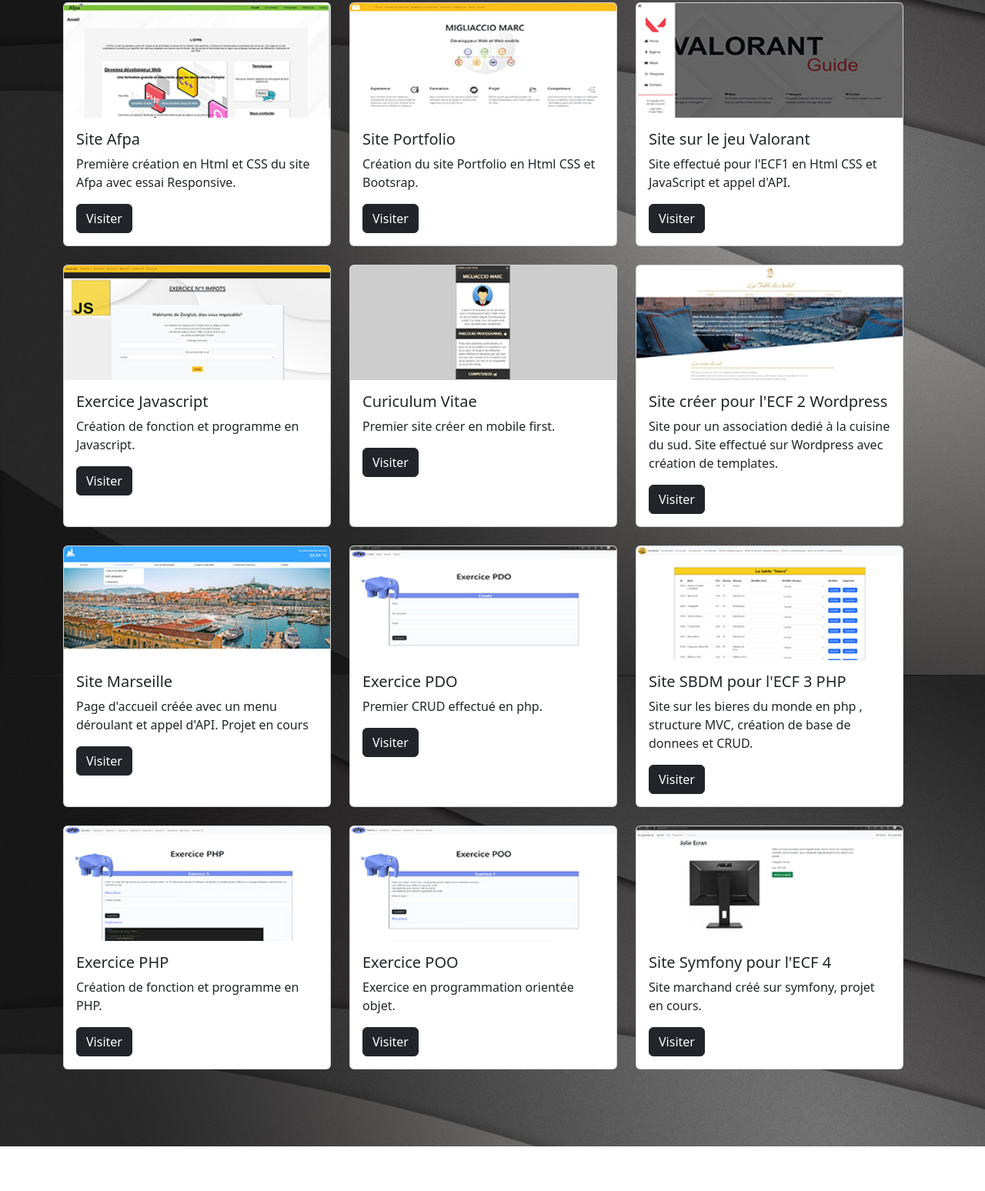
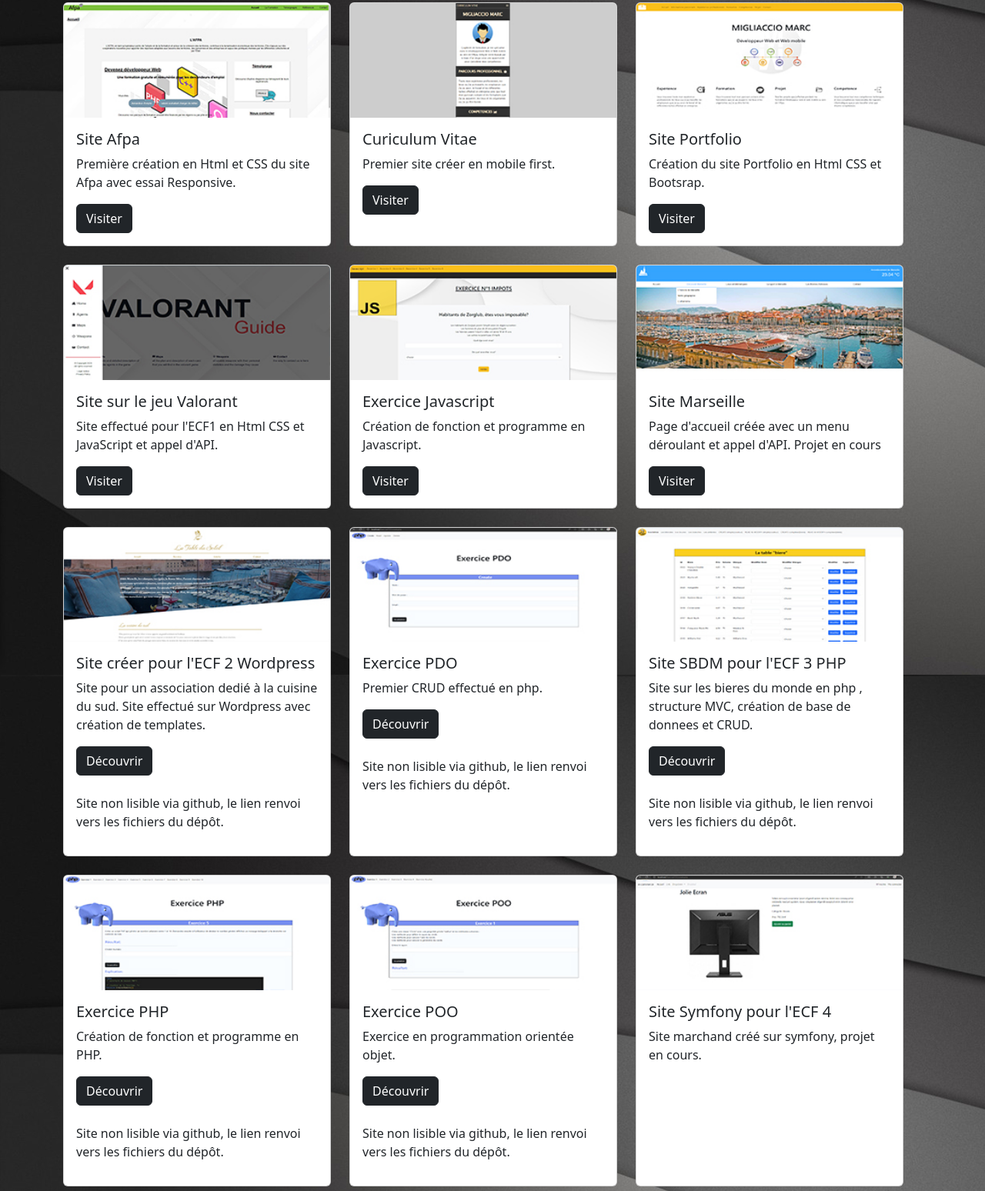
Before and after one commit to Valann13/Site-Portfolio, a website: page index.html in a window 1280 px wide. Shown: the part 6030-7578 px from the top of the page at 77% size. Drawn offline with nearby package versions, Linux system fonts and the light colour scheme.

Commit message:
first commit

```diff
--- a/index.html
+++ b/index.html
@@ -548,6 +548,16 @@
           </div>
           <div class="col">
             <div class="card h-100">
+              <img src="Image/first.jpg" class="card-img-top" alt="Image vide pour les sites a venir">
+              <div class="card-body">
+                <h5 class="card-title">Curiculum Vitae</h5>
+                <p class="card-text">Premier site créer en mobile first.</p>
+                <a href="https://valann13.github.io/curriculumVitae/" target="_blank" class="btn btn-dark">Visiter</a>
+              </div>
+            </div>
+          </div>
+          <div class="col">
+            <div class="card h-100">
               <img src="Image/SiteCV.jpg" class="card-img-top" alt="image representant le site portfolio ">
               <div class="card-body">
                 <h5 class="card-title">Site Portfolio</h5>
@@ -576,26 +586,8 @@
               </div>
             </div>
           </div>
-          <div class="col">
-            <div class="card h-100">
-              <img src="Image/first.jpg" class="card-img-top" alt="Image vide pour les sites a venir">
-              <div class="card-body">
-                <h5 class="card-title">Curiculum Vitae</h5>
-                <p class="card-text">Premier site créer en mobile first.</p>
-                <a href="https://valann13.github.io/curriculumVitae/" target="_blank" class="btn btn-dark">Visiter</a>
-              </div>
-            </div>
-          </div>
-          <div class="col">
-            <div class="card h-100">
-              <img src="Image/wordpress.jpg" class="card-img-top" alt="Image vide pour les sites a venir">
-              <div class="card-body">
-                <h5 class="card-title">Site créer pour l'ECF 2 Wordpress</h5>
-                <p class="card-text">Site pour un association dedié à la cuisine du sud. Site effectué sur Wordpress avec création de templates.</p>
-                <a href="#" target="_blank" class="btn btn-dark">Visiter</a>
-              </div>
-            </div>
-          </div>
+
+
           <div class="col">
             <div class="card h-100">
               <img src="Image/marseille.jpg" class="card-img-top" alt="Image vide pour les sites a venir">
@@ -606,13 +598,29 @@
               </div>
             </div>
           </div>
+
+          <div class="col">
+            <div class="card h-100">
+              <img src="Image/wordpress.jpg" class="card-img-top" alt="Image vide pour les sites a venir">
+              <div class="card-body">
+                <h5 class="card-title">Site créer pour l'ECF 2 Wordpress</h5>
+                <p class="card-text">Site pour un association dedié à la cuisine du sud. Site effectué sur Wordpress avec création de templates.</p>
+                <a href="#" target="_blank" class="btn btn-dark">Découvrir</a>
+                <br><br>
+                <p>Site non lisible via github, le lien renvoi vers les fichiers du dépôt.</p>
+              </div>
+            </div>
+          </div>
+
           <div class="col">
             <div class="card h-100">
               <img src="Image/crud.jpg" class="card-img-top" alt="Image vide pour les sites a venir">
               <div class="card-body">
                 <h5 class="card-title">Exercice PDO</h5>
                 <p class="card-text">Premier CRUD effectué en php.</p>
-                <a href="https://valann13.github.io/Exercice-Java/" target="_blank" class="btn btn-dark">Visiter</a>
+                <a href="https://valann13.github.io/Exercice-Java/" target="_blank" class="btn btn-dark">Découvrir</a>
+                <br><br>
+                <p>Site non lisible via github, le lien renvoi vers les fichiers du dépôt.</p>
               </div>
             </div>
           </div>
@@ -624,7 +632,9 @@
               <div class="card-body">
                 <h5 class="card-title">Site SBDM pour l'ECF 3 PHP</h5>
                 <p class="card-text">Site sur les bieres du monde en php , structure MVC, création de base de donnees et CRUD.</p>
-                <a href="https://valann13.github.io/Exercice-Java/" target="_blank" class="btn btn-dark">Visiter</a>
+                <a href="https://github.com/Valann13/SBDM" target="_blank" class="btn btn-dark">Découvrir</a>
+                <br><br>
+                <p>Site non lisible via github, le lien renvoi vers les fichiers du dépôt.</p>
               </div>
             </div>
           </div>
@@ -634,7 +644,9 @@
               <div class="card-body">
                 <h5 class="card-title">Exercice PHP</h5>
                 <p class="card-text">Création de fonction et programme en PHP.</p>
-                <a href="https://github.com/Valann13/ExercicePHP" target="_blank" class="btn btn-dark">Visiter</a>
+                <a href="https://github.com/Valann13/ExercicePHP" target="_blank" class="btn btn-dark">Découvrir</a>
+                <br><br>
+                <p>Site non lisible via github, le lien renvoi vers les fichiers du dépôt.</p>
               </div>
             </div>
           </div>
@@ -644,7 +656,9 @@
               <div class="card-body">
                 <h5 class="card-title">Exercice POO</h5>
                 <p class="card-text">Exercice en programmation orientée objet.</p>
-                <a href="https://valann13.github.io/Exercice-Java/" target="_blank" class="btn btn-dark">Visiter</a>
+                <a href="https://github.com/Valann13/ExercicePDO" target="_blank" class="btn btn-dark">Découvrir</a>
+                <br><br>
+                <p>Site non lisible via github, le lien renvoi vers les fichiers du dépôt.</p>
               </div>
             </div>
           </div>
@@ -654,7 +668,7 @@
               <div class="card-body">
                 <h5 class="card-title">Site Symfony pour l'ECF 4</h5>
                 <p class="card-text">Site marchand créé sur symfony, projet en cours.</p>
-                <a href="https://valann13.github.io/Exercice-Java/" target="_blank" class="btn btn-dark">Visiter</a>
+
               </div>
             </div>
           </div>
```
